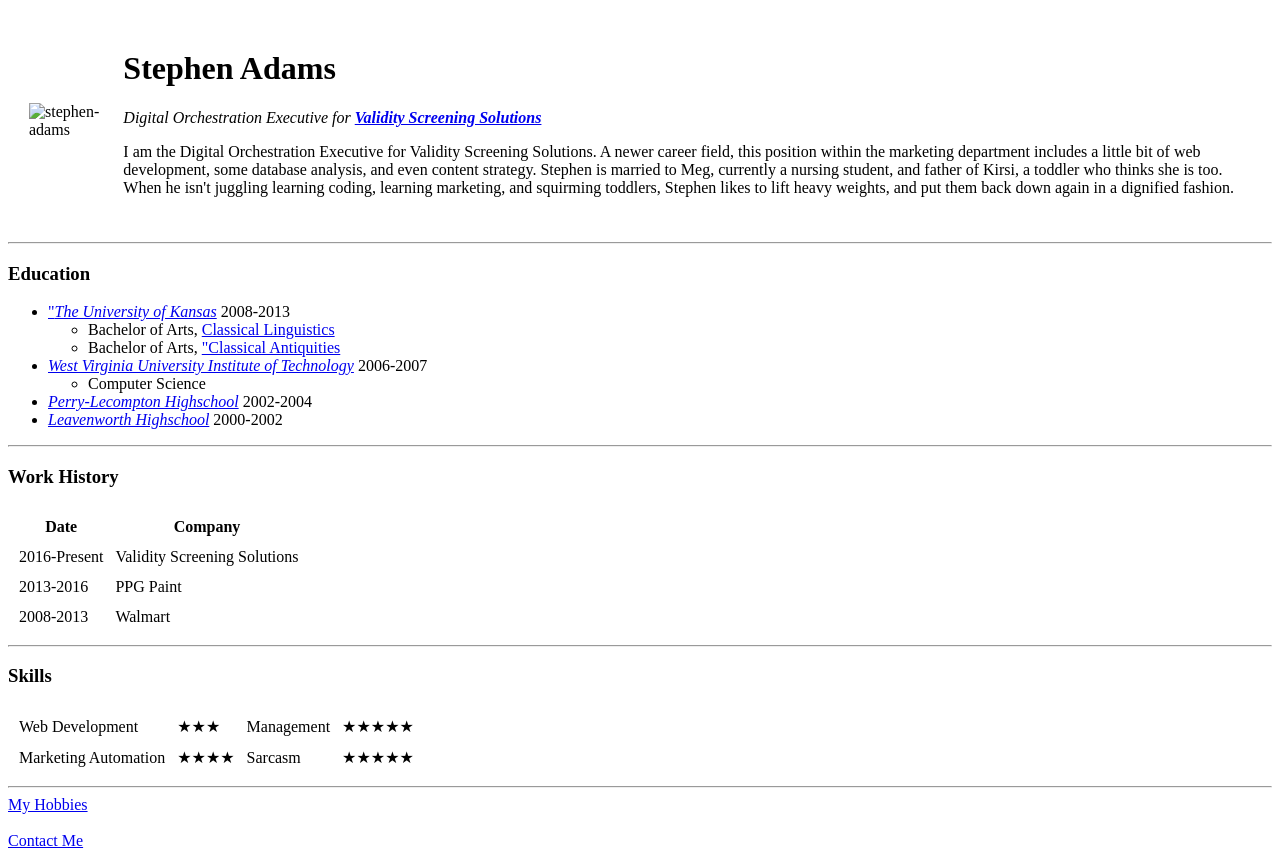
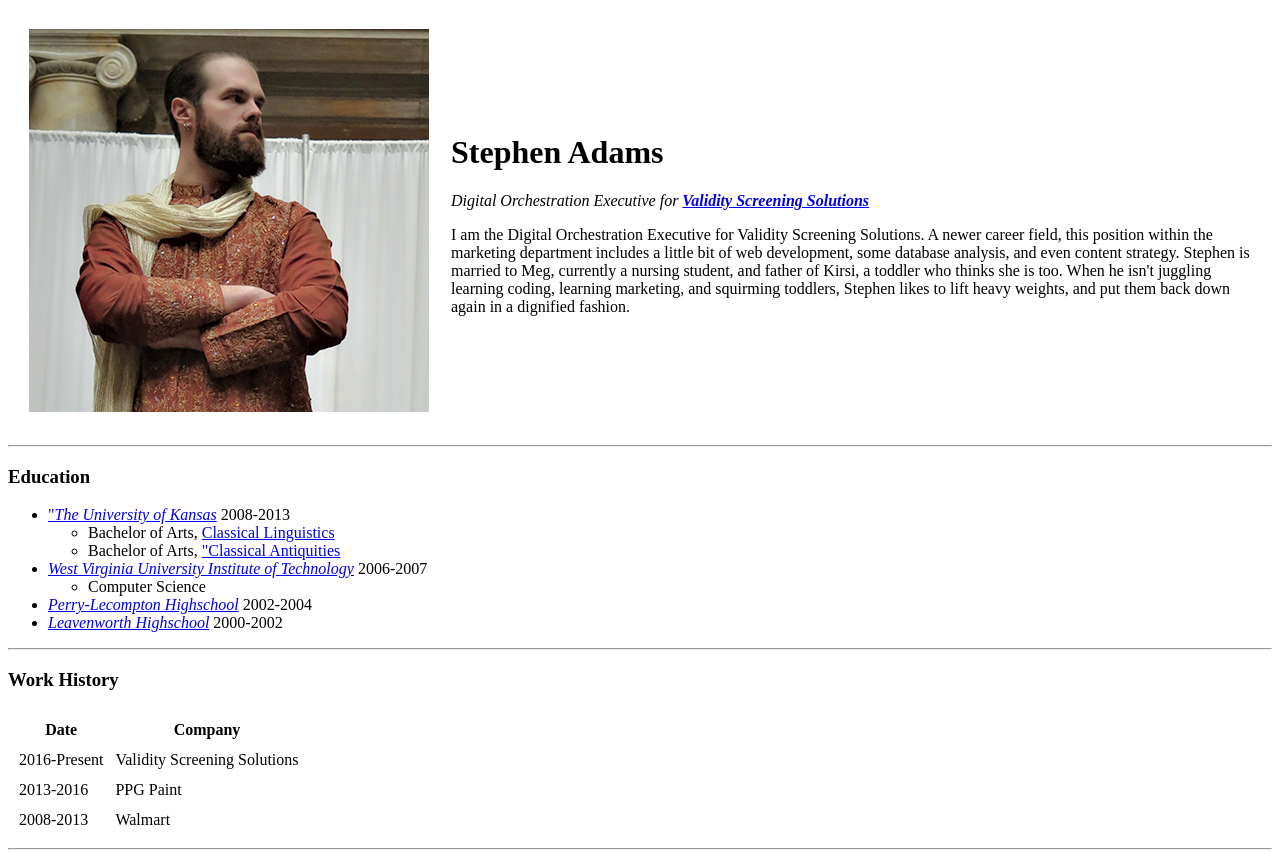
Before and after one commit to stefn-adams/cv, a plain HTML site: page index.html in a window 1280 px wide. Shown: the top 852 px of the page. Drawn offline with Linux system fonts and the light colour scheme.

Commit message:
Update index.html

```diff
--- a/index.html
+++ b/index.html
@@ -9,7 +9,7 @@
 <body>
   <table cellspacing="20">
     <tr>
-      <td><img src="/cv/master/Images/stephen.png" alt="stephen-adams" /></td>
+      <td><img src="https://raw.githubusercontent.com/stefn-adams/cv/master/Images/stephen.png" alt="stephen-adams" /></td>
       <td>
         <h1>Stephen Adams</h1>
         <p>
```
